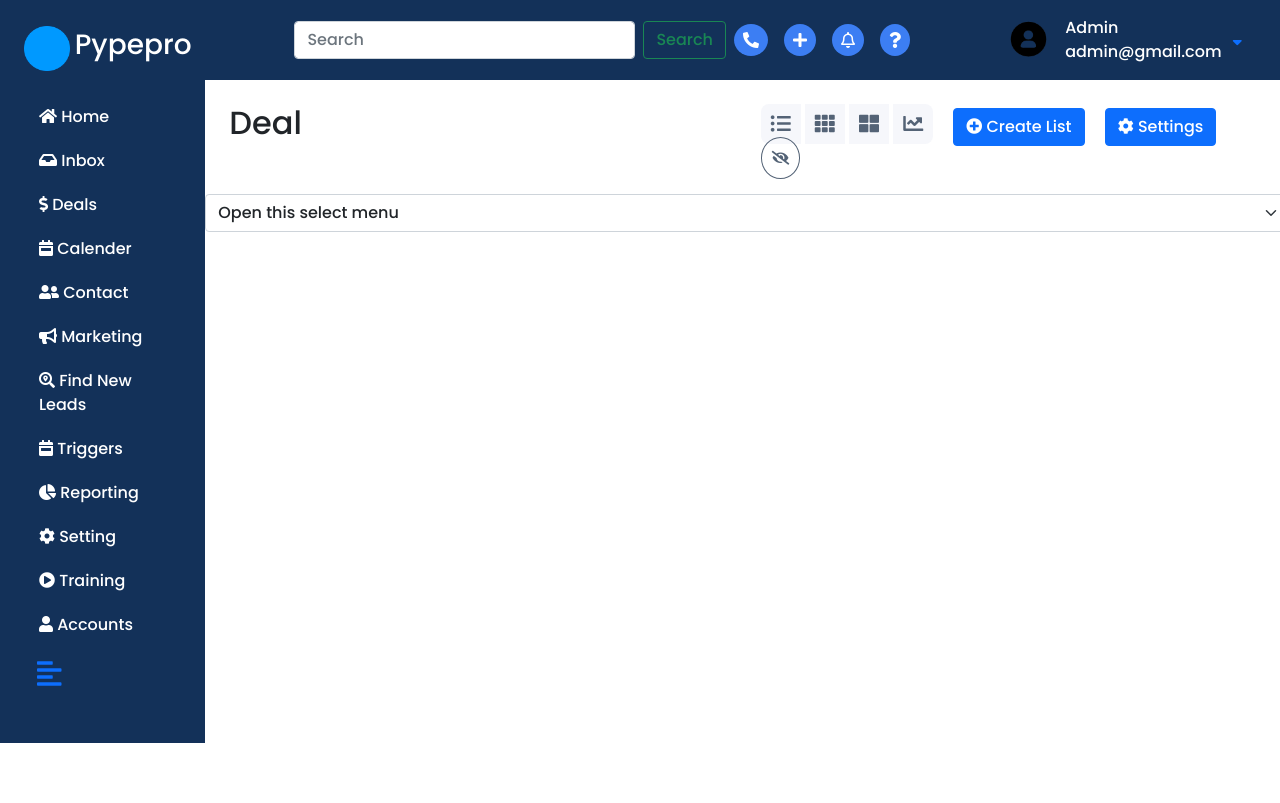
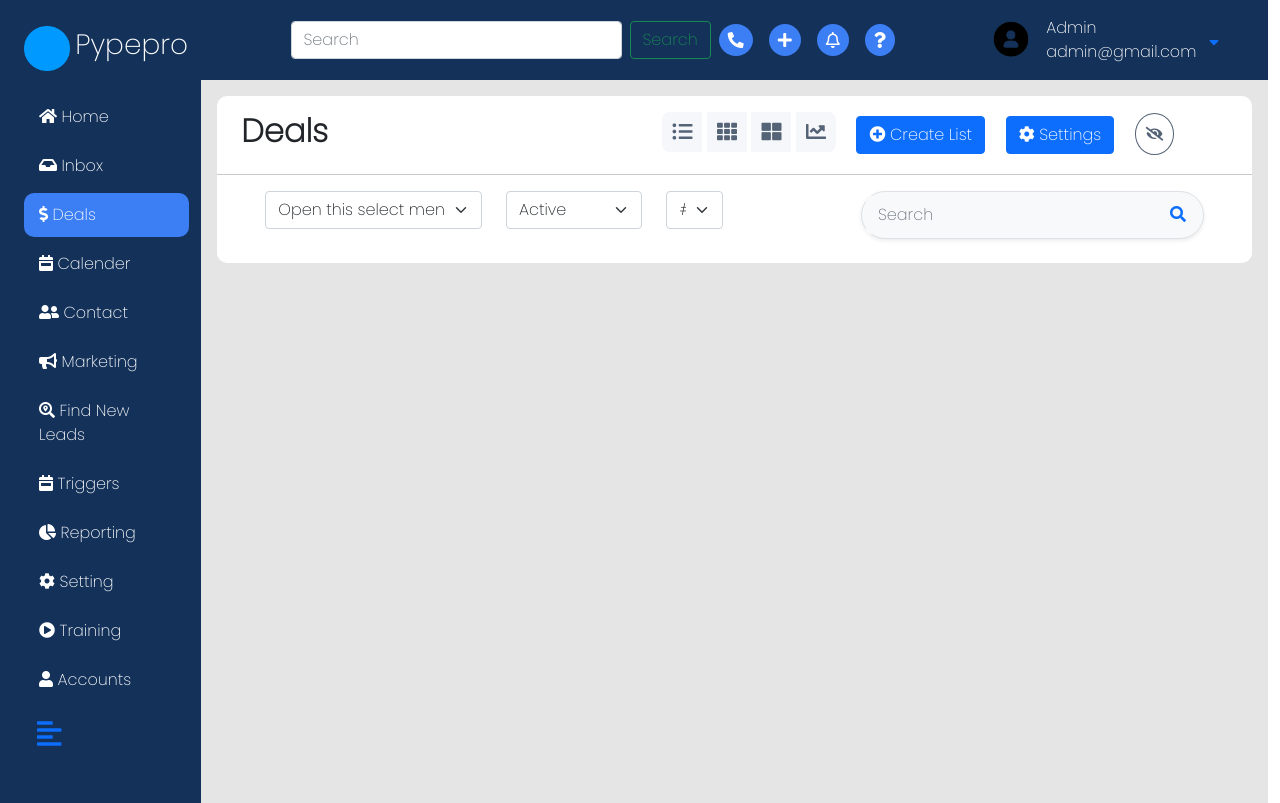
Before and after one commit to Mahadi92/PypeproDashboard, a plain HTML site: page index.html in a window 1280 px wide. Drawn offline with nearby package versions, Linux system fonts and the light colour scheme.

Commit message:
Search bar done

```diff
--- a/index.html
+++ b/index.html
@@ -25,7 +25,7 @@
 <body>
 
     <main>
-        <div class="row">
+        <div class="row w-100">
 
             <!-- ------- Sidebar -------  -->
             <div class="col-md-2 sidebar-custom bg-custom">
@@ -45,7 +45,7 @@
                         <li>
                             <a href="#"><i class="fas fa-inbox"></i> Inbox</a>
                         </li>
-                        <li>
+                        <li class="active">
                             <a href="#"><i class="fas fa-dollar-sign"></i> Deals</a>
                         </li>
                         <li>
@@ -82,7 +82,7 @@
                 </nav>
             </div>
 
-            <div class="col-md-10 p-0">
+            <div class="col-md-10 p-0 m-0" style="background: #E5E5E5">
 
                 <!-- --------- Header Navbar ---------- -->
                 <nav class="navbar navbar-expand-lg navbar-custom bg-custom">
@@ -102,8 +102,8 @@
                                     </form>
                                 </li>
                                 <li class="nav-item">
-                                    <a class="nav-link active" aria-current="page" href="#"><i
-                                            class="fas fa-phone-alt nav-icon"></i></a>
+                                    <a class="nav-link" aria-current="page" href="#">
+                                        <i class="fas fa-phone-alt nav-icon"></i></a>
                                 </li>
                                 <li class="nav-item">
                                     <a class="nav-link" href="#"><i class="fas fa-plus nav-icon"></i></a>
@@ -141,14 +141,15 @@
                     </div>
                 </nav>
 
+                <section class="content-section m-3">
 
-                <!-- ------- Deal Header -------- -->
-                <section class="p-4">
+                    <!-- ------- Deals Header -------- -->
+                    <div class="px-4 pt-3">
                         <div class="row">
-                        <div class="col-md-6">
-                            <h2> Deal</h2>
+                            <div class="col-md-5">
+                                <h2 class="fw-bolder">Deals</h2>
                             </div>
-                        <div class="col-md-6">
+                            <div class="col-md-7">
                                 <span class="arrange-icon">
                                     <i class="fas fa-list-ul"></i>
                                     <i class="fas fa-th"></i>
@@ -166,14 +167,15 @@
                             </div>
                         </div>
 
-                </section>
+                    </div>
 
+                    <hr>
                     <!-- -------- Search Bar -------- -->
-                <section>
-
-
                     <div>
 
+                        <div class="row px-5">
+
+                            <div class="col-md-3">
                                 <select class="form-select" aria-label="Default select example">
                                     <option selected>Open this select menu</option>
                                     <option value="1">One</option>
@@ -181,11 +183,46 @@
                                     <option value="3">Three</option>
                                 </select>
                             </div>
+                            <div class="col-md-2">
+                                <select class="form-select" aria-label="Default select example">
+                                    <option selected>Active</option>
+                                    <option value="1">One</option>
+                                    <option value="2">Two</option>
+                                    <option value="3">Three</option>
+                                </select>
+                            </div>
+                            <div class="col-md-1">
+                                <select class="form-select">
+                                    <option>#</option>
+                                    <option value="1">One</option>
+                                    <option value="2">Two</option>
+                                    <option value="3">Three</option>
+                                </select>
+                                <i class=""></i>
+                            </div>
+                            <div class="col-md-6 d-flex justify-content-end align-center-center">
 
-                </section>
+                                <div class="w-75 p-1 bg-light rounded rounded-pill border shadow-sm mb-4">
+                                    <div class="input-group">
+                                        <input type="search" placeholder="Search" aria-describedby="button-addon1"
+                                            class="form-control border-0 bg-light">
+                                        <div class="input-group-append">
+                                            <button id="button-addon1" type="submit"
+                                                class="btn btn-link text-primary"><i class="fa fa-search"></i>
+                                            </button>
+                                        </div>
+                                    </div>
+                                </div>
+
+
+                            </div>
+                        </div>
+
+                    </div>
 
 
 
+                </section>
 
 
 
--- a/style.css
+++ b/style.css
@@ -1,4 +1,4 @@
-@import url('https://fonts.googleapis.com/css2?family=Poppins:wght@500&display=swap');
+@import url('https://fonts.googleapis.com/css2?family=Poppins:wght@200&display=swap');
 
 
 *{
@@ -7,7 +7,8 @@
     font-family: 'Poppins', sans-serif;
 }
 body{
-
+    margin: 0;
+    padding: 0;
 }
 .bg-custom{
     background: #133159;
@@ -29,23 +30,21 @@ body{
     height: 40px;
 }
 .nav-icon{
-    /* font-size: 25px; */
-    /* display: inline-block;
-    width: 50px;
-    height: 50px;
-    line-height: 50px;
-    text-align: center;
-    margin: 10px; */
     padding: 8px 9px;
     color: white;
     border-radius: 50%;
     background: #3C7EF3;
 
 }
+/* ////// Sidebar ////// */
 .sidebar-item li{
     padding: 10px 15px;
+    margin-bottom: 5px;
     border-radius: 10px;
     transition: all ease 0.2s;
+}
+.active{
+    background: #3C7EF3;
 }
 .sidebar-item li:hover{
     background: #3C7EF3;
@@ -56,6 +55,11 @@ body{
     font-size: 16px;
     color: #fff;
 }
+.content-section{
+    background: #fff;
+    border-radius: 10px;
+}
+/* //////// Deals Header ///////// */
 .arrange-icon .fas{
     font-size: 20px;
     padding: 10px;
@@ -70,7 +74,8 @@ body{
 .arrange-icon .fas:last-child{
     border-radius: 0px 8px 8px 0px;
 }
-.arrange-icon .fas:hover{
+.arrange-icon .fas:hover,
+.eye-custom:hover{
     color: #fff;
     background: #133159;
     transition: all ease 0.2s;
```
Lines whose indentation alone changed are shown as unchanged.
